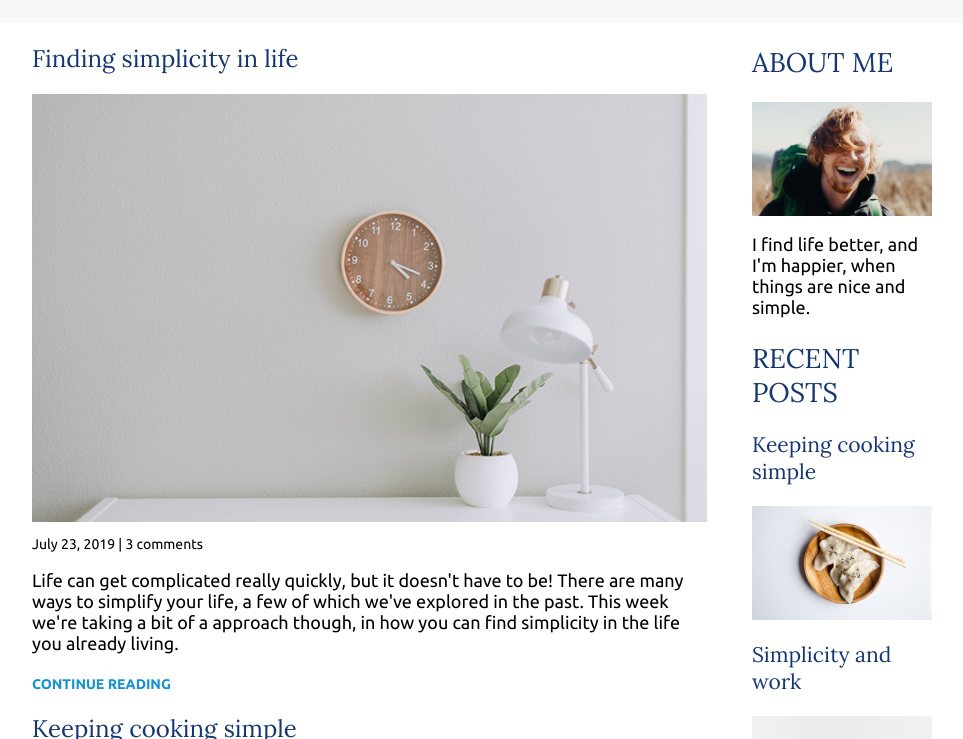
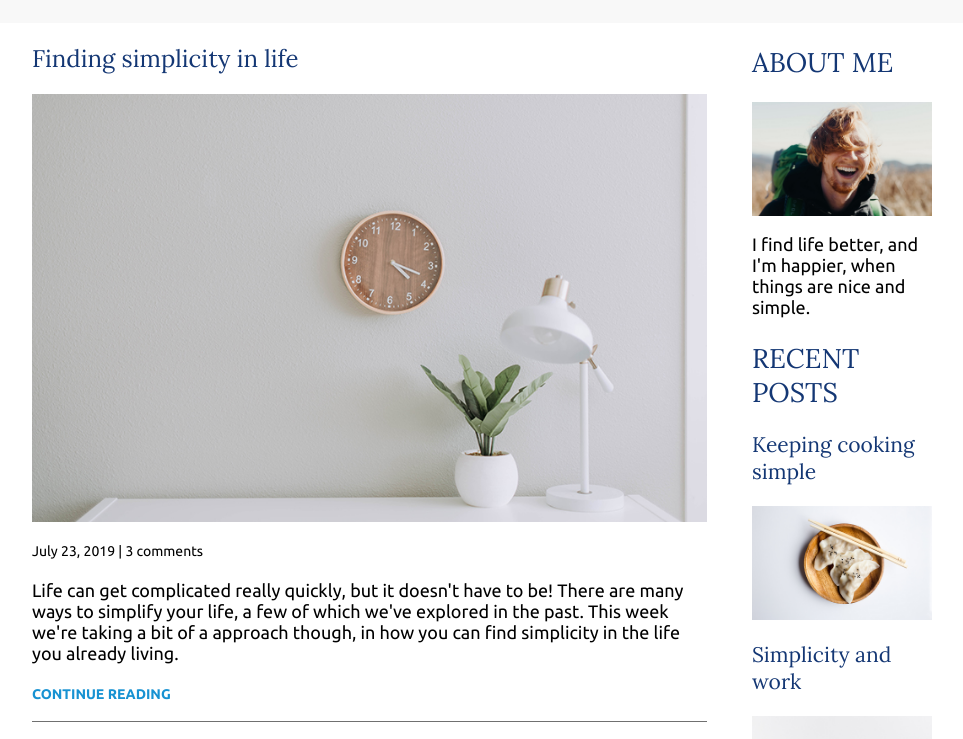
Before and after one commit to AhsenZafar/ResponsiveWebPageOne, a plain HTML site: page index.html in a window 1280 px wide. Shown: the part 106-845 px from the top of the page, without its empty margins (158-1121 px from the left). Drawn offline with Linux system fonts and the light colour scheme.

Commit message:
make mobile friendly
rewrite css to make site more mobile friendly, but changes to a wider layout on bigger screens

```diff
--- a/styles.css
+++ b/styles.css
@@ -68,6 +68,9 @@ strong {
     text-decoration: underline;
 }
 
+.article-info {
+    margin: 1.5em 0;
+}
 
 
 /* =================
@@ -82,23 +85,22 @@ Layout
 
 .container-flex {
     display: flex;
+    flex-direction: column;
     justify-content: space-between;
 }
 
 header {
     background: #f8f8f8;
     padding: 2em 0;
+    text-align: center;
 }
 
-@media (max-width: 675px) {
-    .container-nav {
-        flex-direction: column;
-    }
-
-    header {
-        text-align: center;
+@media (min-width: 675px){
+    .container{
+        flex-direction: row;
     }
 }
+
 main {
     width: 75%;
 }
@@ -106,6 +108,7 @@ main {
 aside {
     width: 20%;
 }
+
 /* navigation */
 
 nav ul {
@@ -148,3 +151,10 @@ nav a:focus {
         margin: .5em 0;
     }
 }
+/* articles */
+
+.article-featured {
+    border-bottom: #707070 1px solid;
+    padding-bottom: 1em;
+
+}
```
